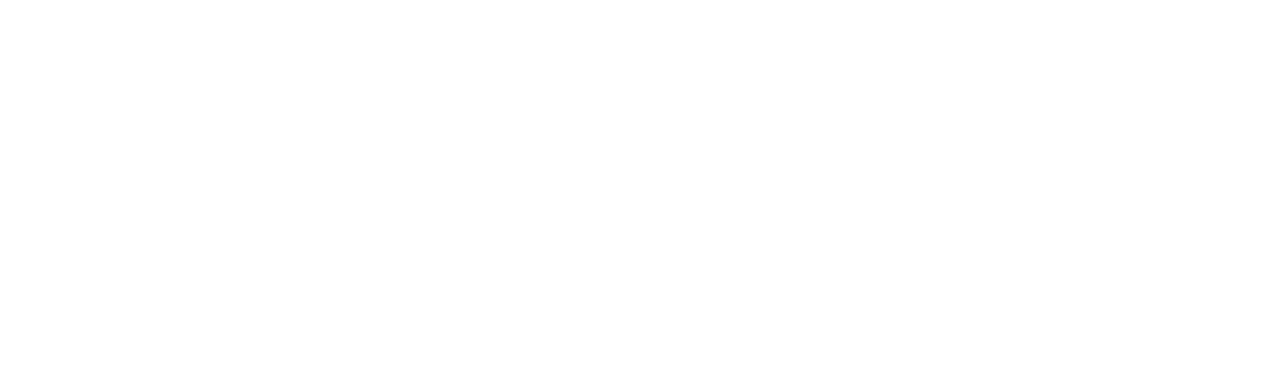
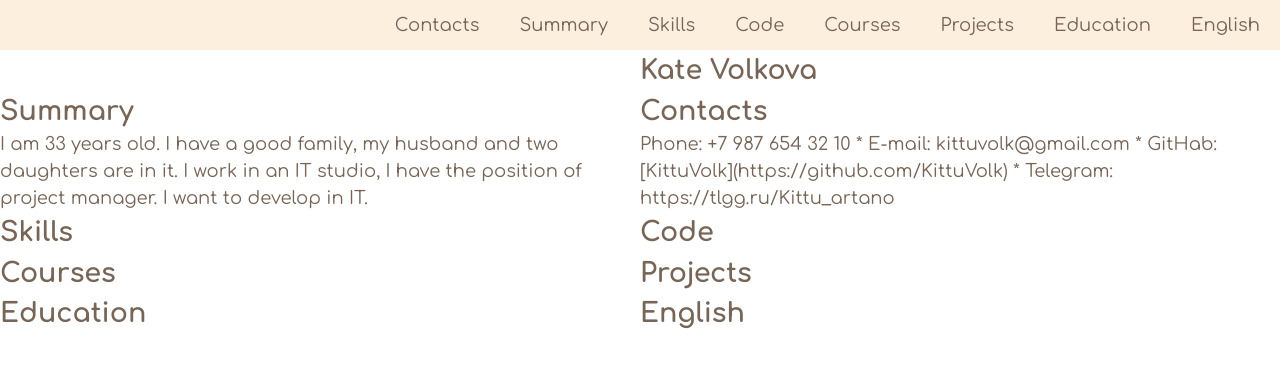
Before and after one commit to KittuVolk/rsschool-cv, a plain HTML site: page index.html in a window 1280 px wide. Drawn offline with Linux system fonts and the light colour scheme.

Commit message:
feat: add structure

```diff
--- a/index.html
+++ b/index.html
@@ -1,19 +1,81 @@
 <!DOCTYPE html>
 <html lang="en">
+
 <head>
     <meta charset="UTF-8">
     <meta http-equiv="X-UA-Compatible" content="IE=edge">
     <meta name="viewport" content="width=device-width, initial-scale=1.0">
     <title>cv</title>
     <link rel="stylesheet" href="style.css">
-    <link rel="icon" href="assets/favicon.ico">
+    <link rel="icon" href="assets/img/favicon.ico">
     <link rel="preconnect" href="https://fonts.gstatic.com">
     <link rel="preconnect" href="https://fonts.googleapis.com">
     <link rel="preconnect" href="https://fonts.gstatic.com" crossorigin>
     <link href="https://fonts.googleapis.com/css2?family=Comfortaa:wght@300;400;700&display=swap" rel="stylesheet">
 
 </head>
+
 <body>
+    <header>
+        <div class="container">
+            <nav class="nav">
+                <ul class="nav-list">
+                    <li class="nav-item"><a href="#contacts" class="nav-link">Contacts</a></li>
+                    <li class="nav-item"><a href="#summary" class="nav-link">Summary</a></li>
+                    <li class="nav-item"><a href="#skills" class="nav-link">Skills</a></li>
+                    <li class="nav-item"><a href="#code" class="nav-link">Code</a></li>
+                    <li class="nav-item"><a href="#courses" class="nav-link">Courses</a></li>
+                    <li class="nav-item"><a href="#projects" class="nav-link">Projects</a></li>
+                    <li class="nav-item"><a href="#education" class="nav-link">Education</a></li>
+                    <li class="nav-item"><a href="#english" class="nav-link">English</a></li>
+                </ul>
+            </nav>
+        </div>
+    </header>
+    <div class="container">
+        <main class="main-container">
+            <div class="section" id="profile">
 
+            </div>
+            <section class="section" id="profile">
+                <h1>Kate Volkova</h1>
+            </section>
+            <section class="section" id="summary">
+                <h2>Summary</h2>
+                <p>I am 33 years old. I have a good family, my husband and two daughters are in it. I work in an IT
+                    studio, I have the position of project manager. I want to develop in IT.
+                </p>
+            </section>
+            <section class="section" id="contacts">
+                <h2>Contacts</h2>
+                <p>Phone: +7 987 654 32 10
+                    * E-mail: kittuvolk@gmail.com
+                    * GitHab: [KittuVolk](https://github.com/KittuVolk)
+                    * Telegram: https://tlgg.ru/Kittu_artano</p>
+            </section>
+            <section class="section" id="skills">
+                <h2>Skills</h2>
+            </section>
+            <section class="section" id="code">
+                <h2>Code</h2>
+            </section>
+            <section class="section" id="courses">
+                <h2>Courses</h2>
+            </section>
+            <section class="section" id="projects">
+                <h2>Projects</h2>
+            </section>
+            <section class="section" id="education">
+                <h2>Education</h2>
+            </section>
+            <section class="section" id="english">
+                <h2>English</h2>
+            </section>
+        </main>
+    </div>
+    <footer>
+        <div class="container"></div>
+    </footer>
 </body>
+
 </html>
--- a/style.css
+++ b/style.css
@@ -0,0 +1,62 @@
+* {
+    box-sizing: border-box;
+    margin: 0;
+    padding: 0;
+ }
+body {
+    font-family: 'Comfortaa', cursive;
+    display: flex;
+    flex-direction: column;
+    justify-content: space-between;
+    font-size: 18px;
+  font-weight: 400;
+  line-height: 1.5;
+  color: #776557;
+}
+header {
+    background-color: #fdefdd;
+}
+.container {
+    max-width: 1440px;
+    margin: 0 auto;
+  }
+.nav-list {
+    display: flex;
+    justify-content: flex-end;
+    align-items: center;
+    list-style: none;
+  }
+  .nav-link {
+    margin: 0 20px;
+    line-height: 50px;
+    text-decoration: none;
+    color: #776557;
+    transition: 0.3s;
+  }
+  .nav-link:hover {
+    color: #ffd000;
+    text-decoration: underline;
+  }
+  html {
+    scroll-behavior: smooth;
+  }
+  .main-container {
+    display: flex;
+    flex-wrap: wrap;
+  }
+  .section {
+    width: 50%;
+  }
+
+
+
+
+
+
+
+
+  @media (max-width: 768px) {
+    .section {
+      width: 100%;
+    }
+  }
```
Also changed, not shown: assets/img/my_photo.jpg (added), 1 other file.
